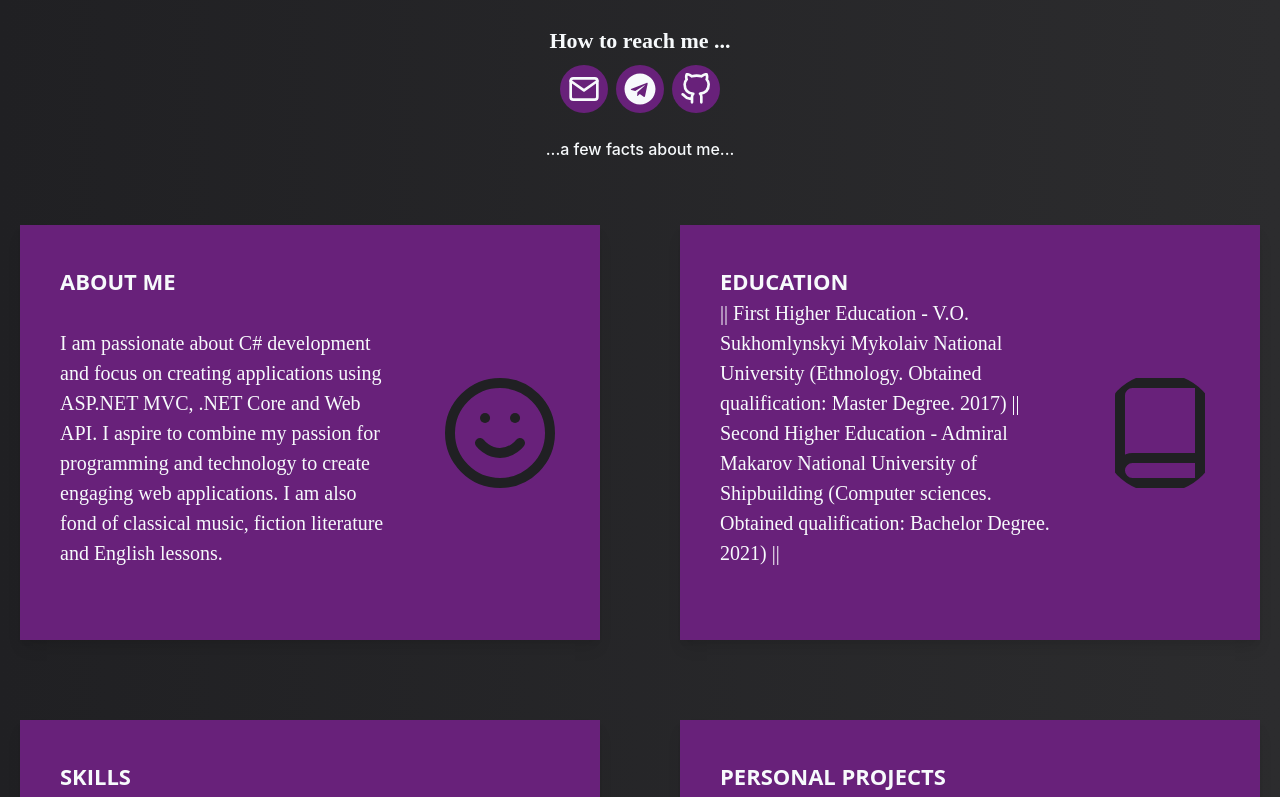
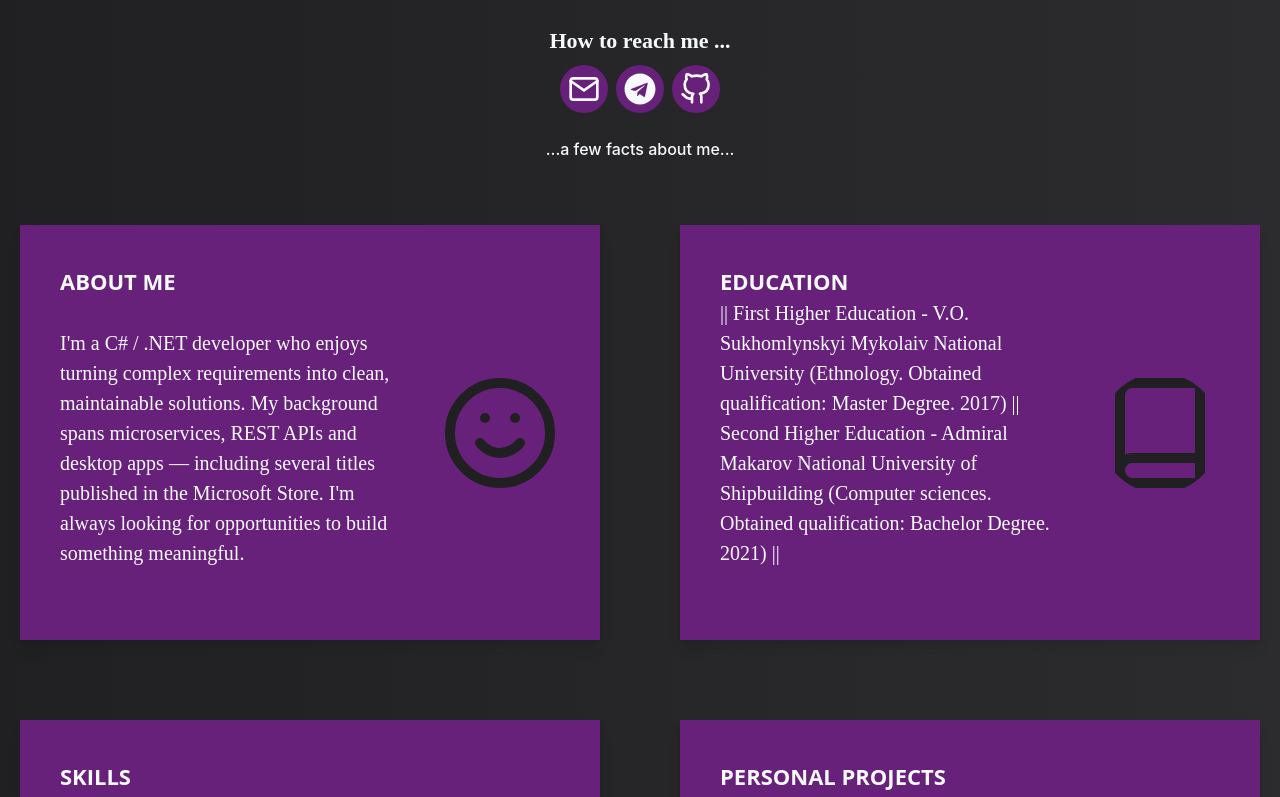
Before and after one commit to TheMysteriousStranger90/bohdan-harabadzhyu-homepage, a Next.js app: page / in a window 1280 px wide. Shown: the part 436-1233 px from the top of the page. Built offline with nearby package versions, Linux system fonts and the light colour scheme.

Commit message:
new content: ABOUT ME

```diff
--- a/src/data/myInformation.ts
+++ b/src/data/myInformation.ts
@@ -14,7 +14,7 @@ export const MY_INFORMATION: InfoItem[] = [
   {
     index: 1,
     title: 'ABOUT ME',
-    content: 'I am passionate about C# development and focus on creating applications using ASP.NET MVC, .NET Core and Web API. I aspire to combine my passion for programming and technology to create engaging web applications. I am also fond of classical music, fiction literature and English lessons.',
+    content: 'I\'m a C# / .NET developer who enjoys turning complex requirements into clean, maintainable solutions. My background spans microservices, REST APIs and desktop apps — including several titles published in the Microsoft Store. I\'m always looking for opportunities to build something meaningful.',
     logo: './smile.svg',
   },
   {
```
